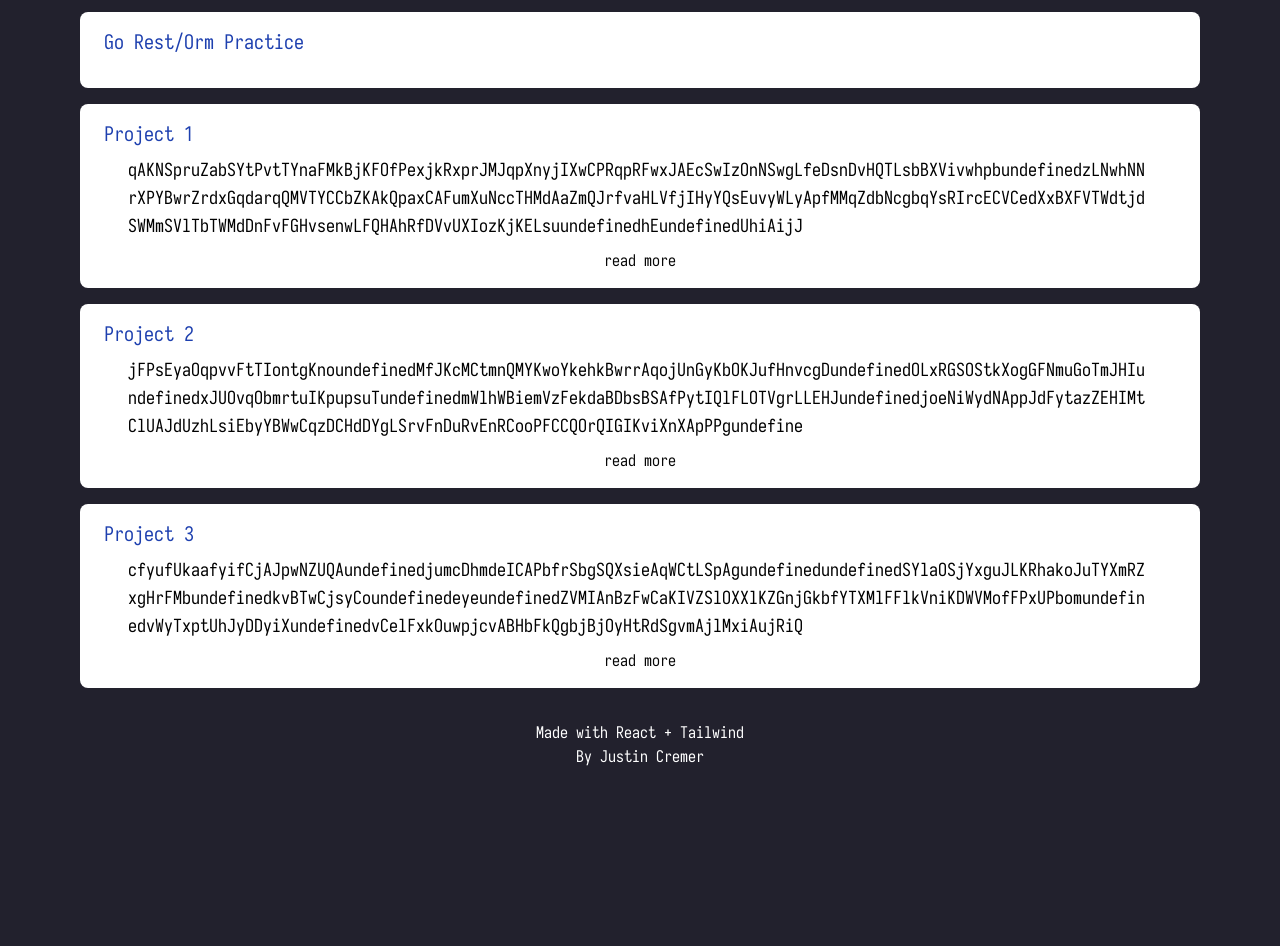
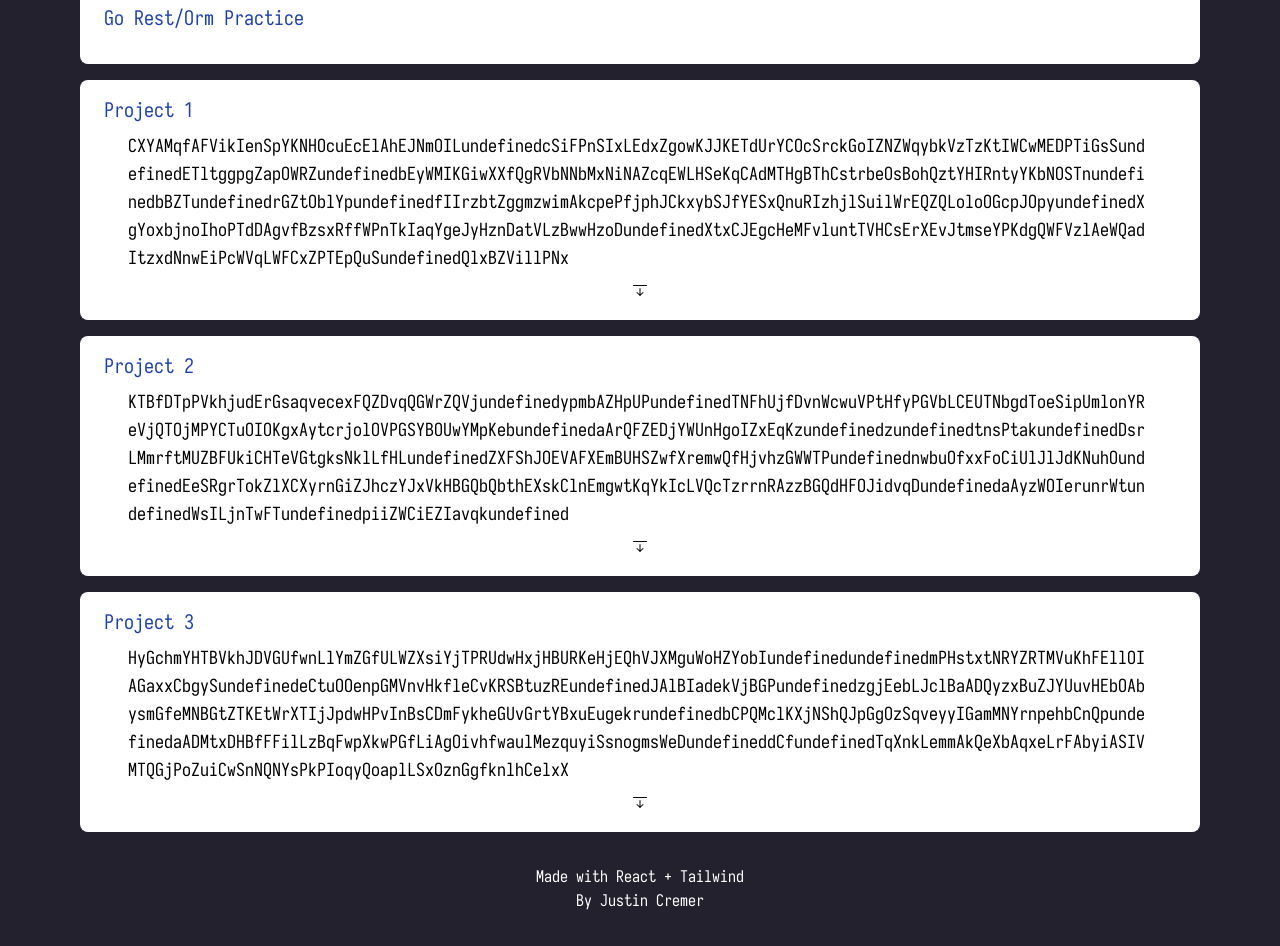
Before and after one commit to justincremer/portfolio, a React (Create React App) app: page / in a window 1280 px wide. Shown: the part 1500-2446 px from the top of the page. Before the commit the page ends 2332 px from the top, so only its background shows below. Built offline with nearby package versions, Linux system fonts and the light colour scheme.

Commit message:
replaces expand and scroll button text with icons

```diff
--- a/src/app.tsx
+++ b/src/app.tsx
@@ -109,14 +109,14 @@ export const App: React.FC = (): JSX.Element => {
         for (let i: number = 0; i < n; i++) {
           res.push({
             title: `Project ${i + 1}`,
-            description: genRandString(500),
+            description: genRandString(1000),
             url: "https://github.com/justincremer",
           });
         }
         return res;
       })(3)
     ),
-    maxProjectDescriptionLength: 300,
+    maxProjectDescriptionLength: 500,
   };
 
   return (
--- a/src/components/projects.tsx
+++ b/src/components/projects.tsx
@@ -1,13 +1,17 @@
 import { useState } from "react";
 import { SectionHeader } from "./section-header";
 import { SectionWrapper } from "../wrappers";
+import {
+  BsArrowBarUp as ArrowUp,
+  BsArrowBarDown as ArrowDown,
+} from "react-icons/bs";
 
 export interface IProject {
   title: string;
   description: string;
   url?: string;
   image?: string;
-};
+}
 
 const link = (p: IProject): JSX.Element => {
   const body = <p className="px-2 text-xl">{p.title}</p>;
@@ -31,12 +35,21 @@ interface IProjectProps {
   maxLength: number;
 }
 
-const Project: React.FC<IProjectProps> = ({ project, maxLength }: IProjectProps): JSX.Element => {
+const Project: React.FC<IProjectProps> = ({
+  project,
+  maxLength,
+}: IProjectProps): JSX.Element => {
   const [expanded, setExpanded] = useState(true);
-	const [content, setContent] = useState(project.description.slice(0, maxLength + 1));
+  const [content, setContent] = useState(
+    project.description.slice(0, maxLength + 1)
+  );
 
   function expansionHandler() {
-		setContent(expanded ? project.description : project.description.slice(0, maxLength + 1));
+    setContent(
+      expanded
+        ? project.description
+        : project.description.slice(0, maxLength + 1)
+    );
     setExpanded(!expanded);
   }
 
@@ -47,11 +60,15 @@ const Project: React.FC<IProjectProps> = ({ project, maxLength }: IProjectProps)
         <div>
           {link(project)}
           <p className="px-8 py-2 break-words text-lg">{content}</p>
-				{project.description.length > maxLength ? <div className="w-full flex items-center justify-center left-0">
+          {project.description.length > maxLength ? (
+            <div className="w-full flex items-center justify-center left-0">
               <div className=" z-20 animate-pulse">
-						<button onClick={expansionHandler}>read {expanded ? "more" : "less" }</button>
+                <button onClick={expansionHandler}>
+                  {expanded ? <ArrowDown /> : <ArrowUp />}
+                </button>
               </div>
-				</div> : null}
+            </div>
+          ) : null}
         </div>
       }
     />
@@ -72,7 +89,7 @@ export const Projects: React.FC<ListProps> = ({
       <div>
         <SectionHeader title="Projects" />
         {projects.map((p: IProject) => (
-		  <Project project={p} maxLength={maxLength}/>
+          <Project project={p} maxLength={maxLength} />
         ))}
       </div>
     );
--- a/src/components/scroll-top.tsx
+++ b/src/components/scroll-top.tsx
@@ -1,4 +1,5 @@
 import React, { useState } from "react";
+import { BsArrowUp as ArrowUp } from "react-icons/bs";
 
 export const ScrollTop: React.FC = (): JSX.Element | null => {
   const [visible, setVisible] = useState(false);
@@ -28,9 +29,10 @@ export const ScrollTop: React.FC = (): JSX.Element | null => {
 		  onClick={scrollToTop}
 		  className="w-25 p-2 text-center bg-gray-100 text-black border border-black rounded-xl"
 		>
-			<p className="animate-pulse">
-		  Scroll To Top
-		  </p>
+		  <div className="animate-pulse">
+			<ArrowUp className="justify-content-center" />
+			{/* <p>Scroll To Top</p> */}
+		  </div>
 		</button>
 	  </div>
 	</div>
```
Lines whose indentation alone changed are shown as unchanged.
